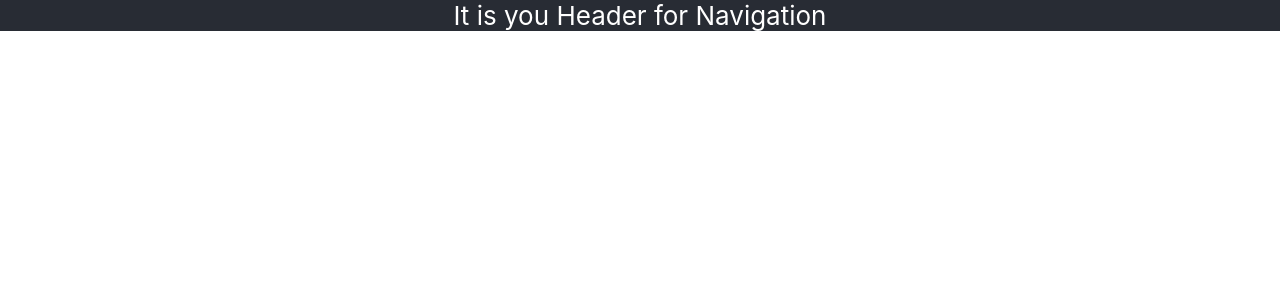
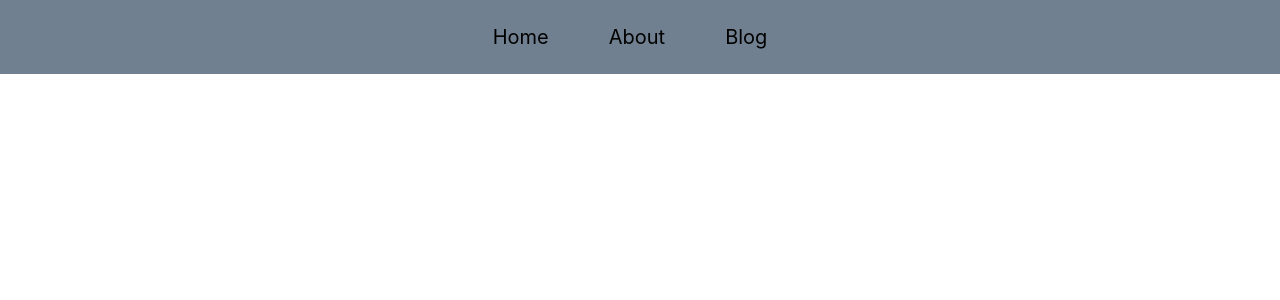
Before and after one commit to AnkurSharma7115/react-api-content, a React (Create React App) app: page / in a window 1280 px wide. Shown: the top 300 px of the page. Built offline with nearby package versions, Linux system fonts and the light colour scheme.

Commit message:
Nav Item and Styles

```diff
--- a/src/App.css
+++ b/src/App.css
@@ -1,3 +1,8 @@
+*{
+  box-sizing: border-box;
+  margin: 0;
+  padding: 0;
+}
 .App {
   text-align: center;
 }
--- a/src/component/Header.css
+++ b/src/component/Header.css
@@ -1,10 +1,33 @@
 .App-header {
-    background: #282c34;
+    background: slategray;
     display: flex;
     flex-direction: column;
     align-items: center;
-    justify-content: center;
-    font-size: calc(10px + 2vmin);
-    color: white;
+    justify-content: center space-between;
+    padding: 5px 10px;
+    position: absolute;
+    z-index: 1;
+    width: 100%;
+    min-height: 50px;
+  }
+  .navbar-link {
+    display: flex;
+    list-style: none;
+  }
+
+  .navbar-link-item {
+   margin: 10px 20px 10px 0;
+   padding: 10px 20px;
+   font-size: 20px;
+    cursor: pointer;
+  }
+  .navbar-link-item:hover{
+      border-radius: 4px;
+      background-color: #222;
+      color: aliceblue;
+      transition: 0.2s all;
+  }
+  .navbar-link-item:active{
+    transform: scale(0.9);
 
   }
--- a/src/component/Header.js
+++ b/src/component/Header.js
@@ -3,9 +3,13 @@ import './Header.css'
 function Header() {
     return (
         <div className="App-header">
-            It is you Header for Navigation
+                <ul className="navbar-link">
+                    <li className="navbar-link-item">Home</li>
+                    <li className="navbar-link-item">About</li>
+                    <li className="navbar-link-item">Blog</li>
+                </ul>
         </div>
-    )
+    );
 }
 
 export default Header
```
